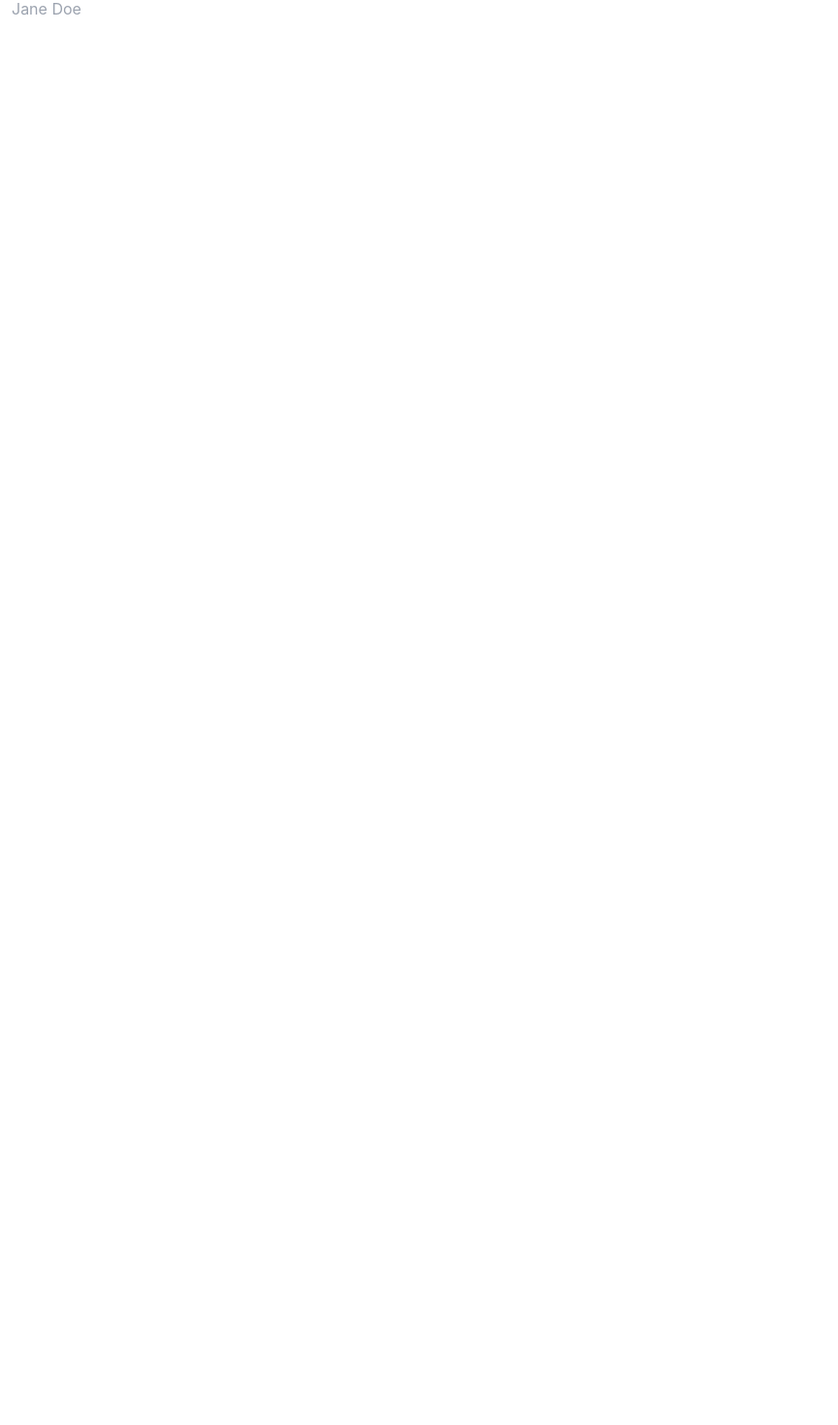
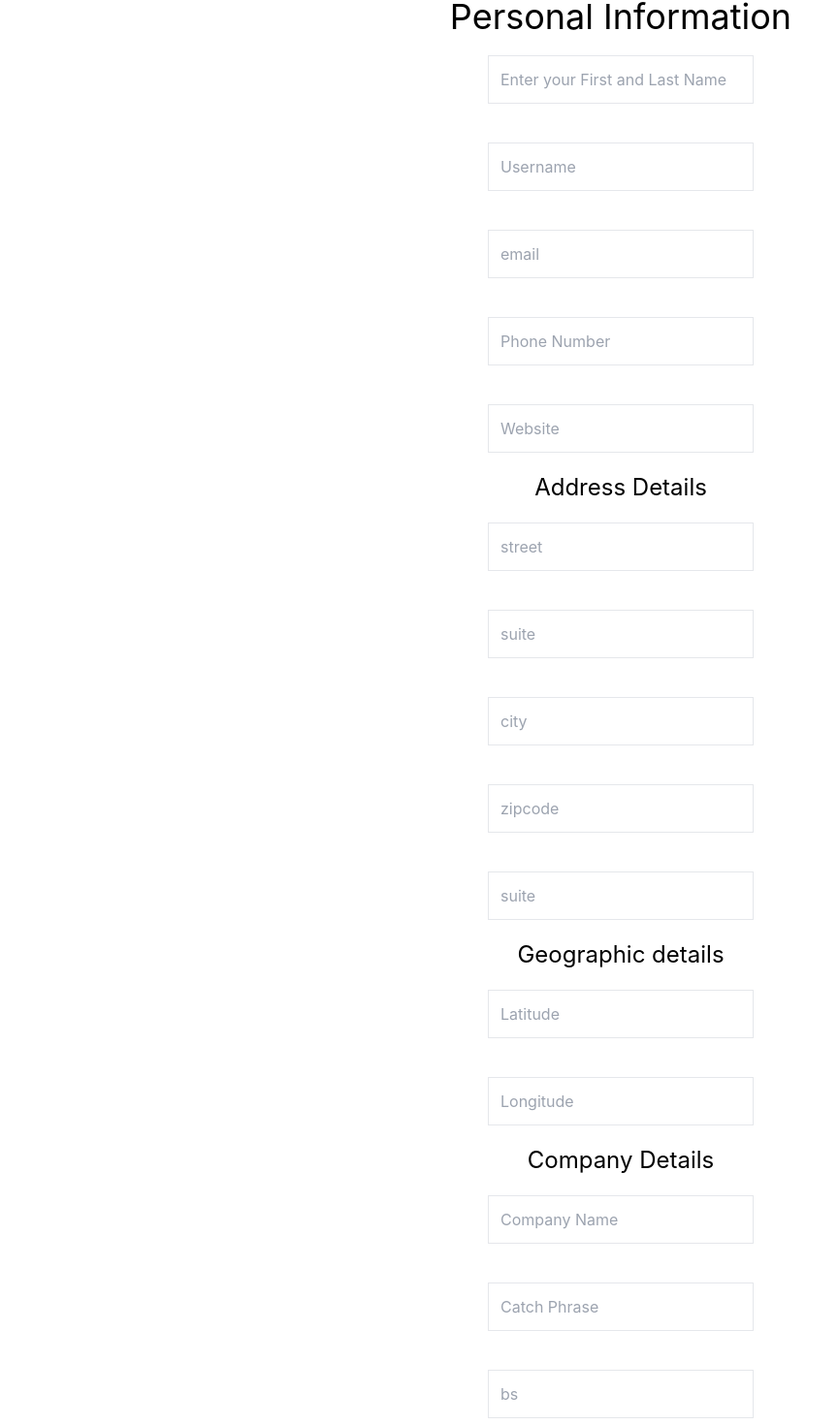
Before and after one commit to Buyaki01/fetch-data-react, a React (Create React App) app: page / in a window 1280 px wide. Shown: the part 79-1549 px from the top of the page at 97% size, without its empty margins (0-864 px from the left). Before the commit the page ends 800 px from the top, so only its background shows below. Built offline with nearby package versions, Linux system fonts and the light colour scheme; no server answers; the HTML template or start-up script is replaced by a standard one.

Commit message:
Add more input fields in the form

```diff
--- a/src/AddForm.js
+++ b/src/AddForm.js
@@ -2,32 +2,151 @@ import React from 'react'
 
 const AddForm = () => {
   return (
-    <form className='mt-5'>
+    <form className='mt-5 text-center'>
+      <h2 className='text-4xl'> Personal Information </h2>
       <div>
-        <label htmlFor="name"></label>
+        <label htmlFor="name" className='hidden'></label>
         <input
+          className='border border-slate-500 p-3 mt-5 mb-5'
           type="text"
-          placeholder='Jane Doe'
+          placeholder='Enter your First and Last Name'
         />
       </div>
+
       <div>
-        <label htmlFor="username"></label>
+        <label htmlFor="username" className='hidden'></label>
         <input
+          className='border border-slate-500 p-3 mt-5 mb-5'
           type="text"
+          placeholder='Username'
         />
       </div>
+
       <div>
-        <label htmlFor="email"></label>
+        <label htmlFor="email" className='hidden'></label>
         <input
+          className='border border-slate-500 p-3 mt-5 mb-5'
           type="email"
+          placeholder='email'
         />
       </div>
+
       <div>
-        <label htmlFor="address"></label>
+        <label htmlFor="phone" className='hidden'></label>
         <input
-          type="text"
+          className='border border-slate-500 p-3 mt-5 mb-5'
+          type="number"
+          placeholder='Phone Number'
         />
       </div>
+
+      <div>
+        <label htmlFor="website" className='hidden'></label>
+        <input
+          className='border border-slate-500 p-3 mt-5 mb-5'
+          type="text"
+          placeholder='Website'
+        />
+      </div>
+
+      <div>
+        <h3 className='text-2xl'> Address Details </h3>
+        <div>
+          <label htmlFor="street" className='hidden'></label>
+          <input
+            className='border border-slate-500 p-3 mt-5 mb-5'
+            type="text"
+            placeholder='street'
+          />
+        </div>
+        <div>
+          <label htmlFor="suite" className='hidden'></label>
+          <input
+            className='border border-slate-500 p-3 mt-5 mb-5'
+            type="text"
+            placeholder='suite'
+          />
+        </div>
+        <div>
+          <label htmlFor="city" className='hidden'></label>
+          <input
+            className='border border-slate-500 p-3 mt-5 mb-5'
+            type="text"
+            placeholder='city'
+          />
+        </div>
+        <div>
+          <label htmlFor="zipcode" className='hidden'></label>
+          <input
+            className='border border-slate-500 p-3 mt-5 mb-5'
+            type="text"
+            placeholder='zipcode'
+          />
+        </div>
+        <div>
+          <label htmlFor="suite" className='hidden'></label>
+          <input
+            className='border border-slate-500 p-3 mt-5 mb-5'
+            type="text"
+            placeholder='suite'
+          />
+        </div>
+
+        <div>
+          <h3 className='text-2xl'>Geographic details</h3>
+
+          <div>
+            <label htmlFor="lat" className='hidden'></label>
+            <input
+              className='border border-slate-500 p-3 mt-5 mb-5'
+              type="text"
+              placeholder='Latitude'
+            />
+          </div>
+
+          <div>
+            <label htmlFor="lng" className='hidden'></label>
+            <input
+              className='border border-slate-500 p-3 mt-5 mb-5'
+              type="text"
+              placeholder='Longitude'
+            />
+          </div>
+
+        </div>
+      </div>
+
+      <div>
+        <h3 className='text-2xl'> Company Details</h3>
+        <div>
+          <label htmlFor="company-name" className='hidden'></label>
+          <input
+            className='border border-slate-500 p-3 mt-5 mb-5'
+            type="text"
+            placeholder='Company Name'
+          />
+        </div>
+
+        <div>
+          <label htmlFor="catchPhrase" className='hidden'></label>
+          <input
+            className='border border-slate-500 p-3 mt-5 mb-5'
+            type="text"
+            placeholder='Catch Phrase'
+          />
+        </div>
+
+        <div>
+          <label htmlFor="bs" className='hidden'></label>
+          <input
+            className='border border-slate-500 p-3 mt-5 mb-5'
+            type="text"
+            placeholder='bs'
+          />
+        </div>
+
+      </div>
+
     </form>
   )
 }
```
